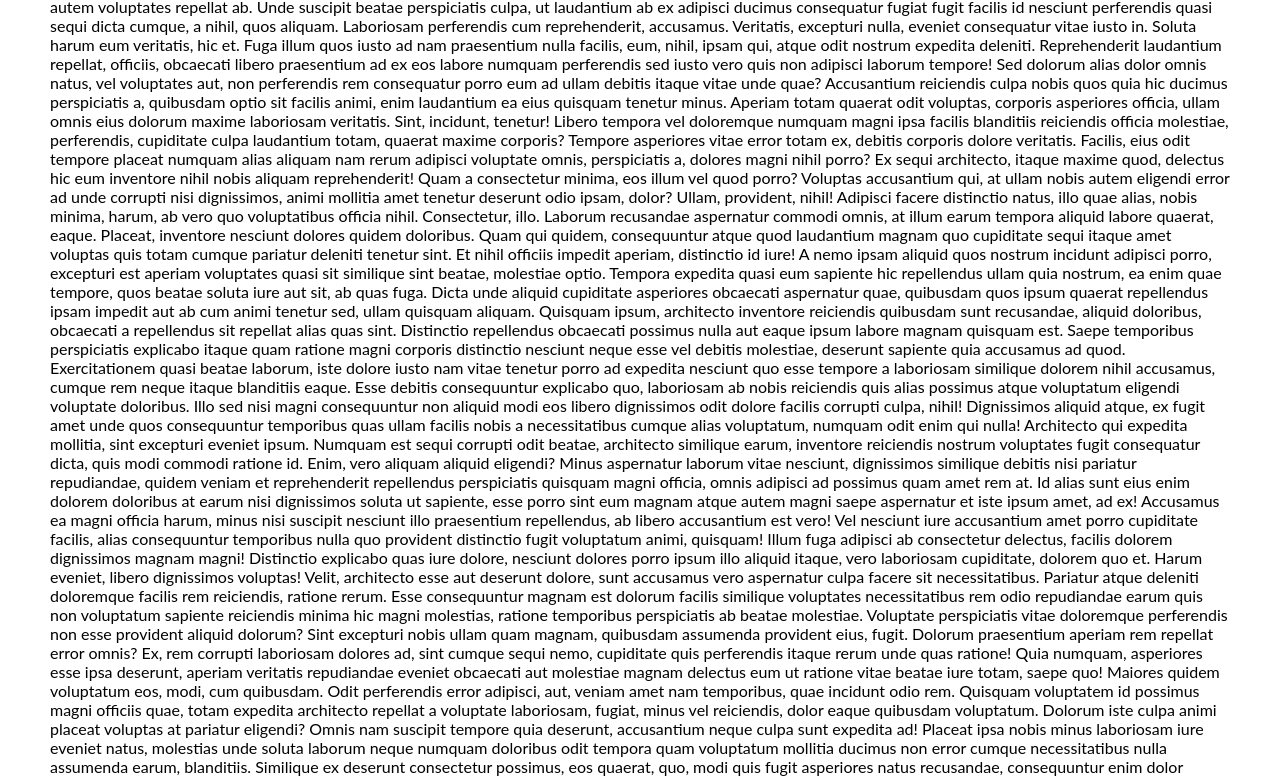
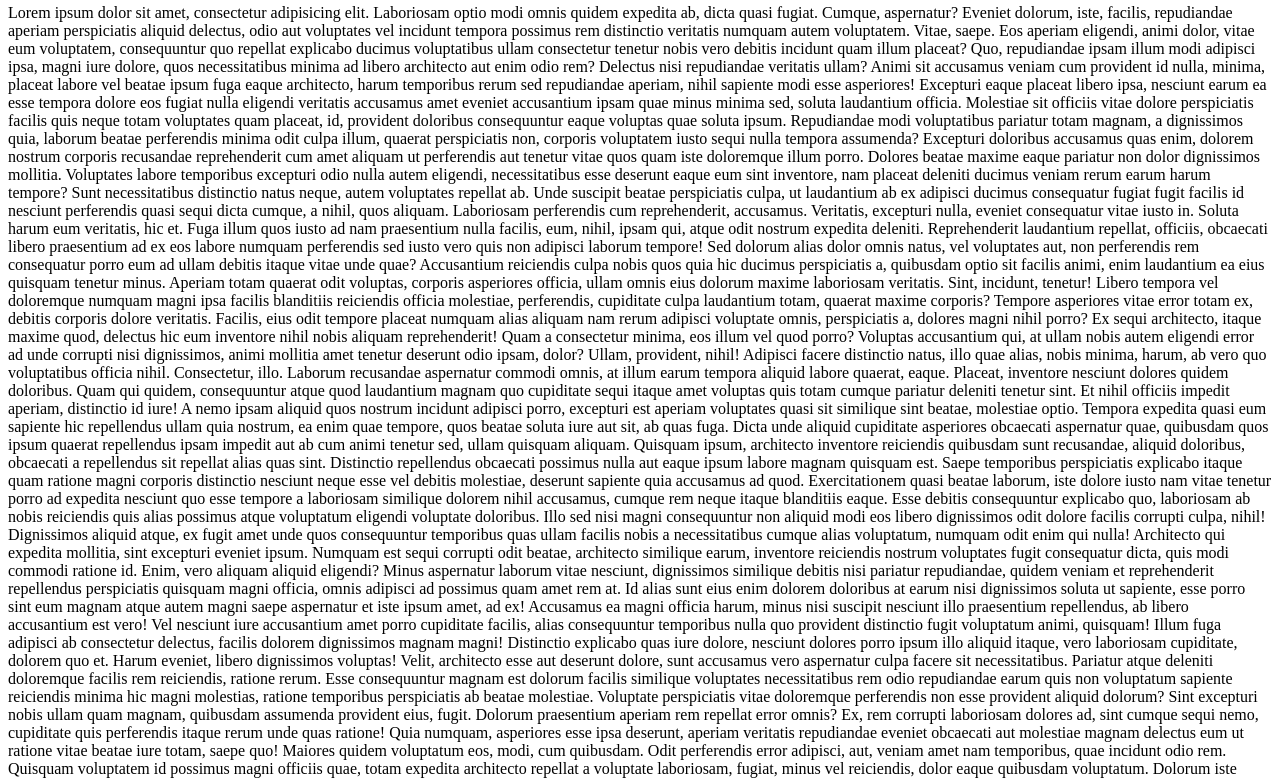
Before and after one commit to AlaminUI/responsive-menu, a plain HTML site: page index.html in a window 1280 px wide. Shown: the part 412-1191 px from the top of the page. Drawn offline with Linux system fonts and the light colour scheme.

Commit message:
Update index.html

```diff
--- a/index.html
+++ b/index.html
@@ -10,7 +10,7 @@
   <link rel="shortcut icon" href="img/favicon.png">
 
   <link rel="stylesheet" href="css/fontawesome-all.min.css">
-  <link rel="stylesheet" href="css/style.css">
+<!--   <link rel="stylesheet" href="css/style.css"> -->
 </head>
 <body>
   <!--[if lte IE 9]>
```
